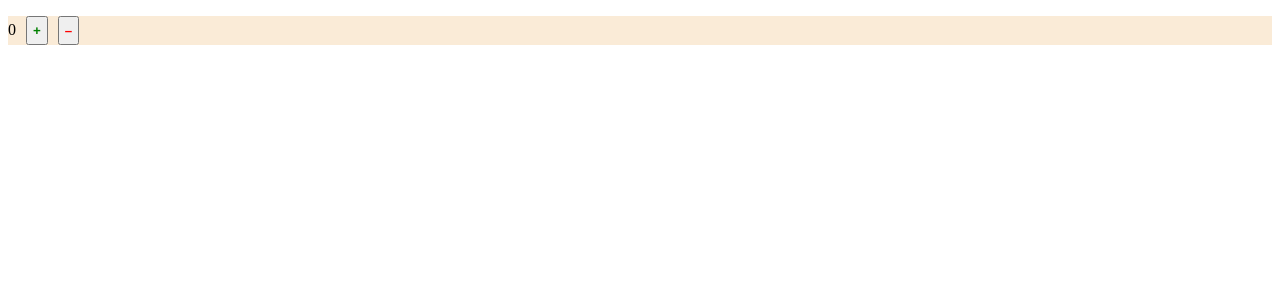
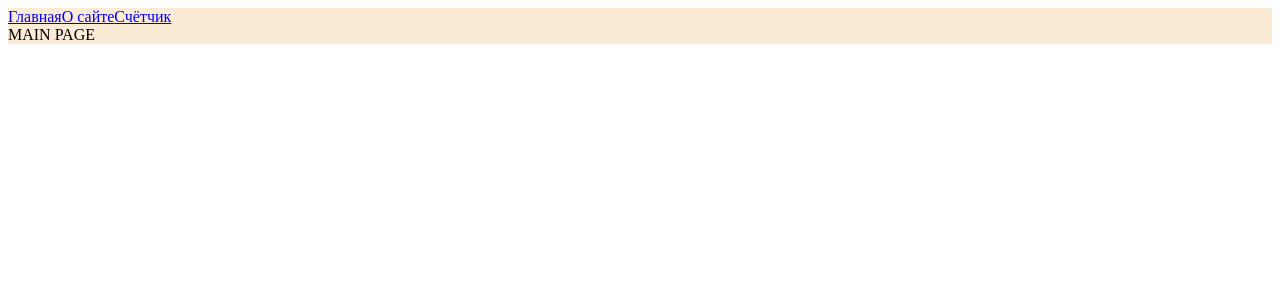
Before and after one commit to Nistler/ReactMagazine, a React app: page / in a window 1280 px wide. Shown: the top 300 px of the page. Built offline with nearby package versions, Linux system fonts and the light colour scheme.

Commit message:
feat: тест роутинга

```diff
--- a/src/App.tsx
+++ b/src/App.tsx
@@ -1,11 +1,23 @@
-import React from 'react';
-import { Counter } from "./components";
+import React, { Suspense } from 'react';
+import { Link, Route, Routes } from 'react-router-dom';
 import './index.scss'
+import { MainPageAsync } from "./pages/MainPage/MainPage.async";
+import { AboutPageAsync } from "./pages/AboutPage/AboutPage.async";
+import { CounterPageAsync } from "./pages/CounterPage/CounterPage.async";
 
 const App = () => {
   return (
     <div className={'app'}>
-      <Counter />
+      <Link to={'/'}>Главная</Link>
+      <Link to={'/about'}>О сайте</Link>
+      <Link to={'/counter'}>Счётчик</Link>
+      <Suspense fallback={<div>Loading...</div>}>
+        <Routes>
+          <Route path={'/'} element={<MainPageAsync />}/>
+          <Route path={'/about'} element={<AboutPageAsync />} />
+          <Route path={'/counter'} element={<CounterPageAsync />}/>
+        </Routes>
+      </Suspense>
     </div>
   );
 };
--- a/src/index.tsx
+++ b/src/index.tsx
@@ -1,8 +1,11 @@
 import { render } from "react-dom";
 import React from "react";
 import App from "./App";
+import { BrowserRouter } from "react-router-dom";
 
 render(
-  <App />,
+  <BrowserRouter>
+    <App />
+  </BrowserRouter>,
   document.getElementById('root'),
 )
--- /dev/null
+++ b/src/pages/AboutPage/AboutPage.async.tsx
@@ -0,0 +1,3 @@
+import { lazy } from "react";
+
+export const AboutPageAsync = lazy(() => import('./AboutPage'));
--- /dev/null
+++ b/src/pages/AboutPage/AboutPage.tsx
@@ -0,0 +1,11 @@
+import React from 'react';
+
+const AboutPage = () => {
+  return (
+    <div>
+      ABOUT PAGE
+    </div>
+  );
+};
+
+export default AboutPage;
--- /dev/null
+++ b/src/pages/CounterPage/CounterPage.async.tsx
@@ -0,0 +1,3 @@
+import { lazy } from "react";
+
+export const CounterPageAsync = lazy(() => import('./CounterPage'));
--- /dev/null
+++ b/src/pages/CounterPage/CounterPage.tsx
@@ -0,0 +1,12 @@
+import React from 'react';
+import { Counter } from "../../components";
+
+const CounterPage = () => {
+  return (
+    <div>
+      <Counter />
+    </div>
+  );
+};
+
+export default CounterPage;
--- /dev/null
+++ b/src/pages/MainPage/MainPage.async.tsx
@@ -0,0 +1,3 @@
+import { lazy } from "react";
+
+export const MainPageAsync = lazy(() => import('./MainPage'));
--- /dev/null
+++ b/src/pages/MainPage/MainPage.tsx
@@ -0,0 +1,11 @@
+import React from 'react';
+
+const MainPage = () => {
+  return (
+    <div>
+      MAIN PAGE
+    </div>
+  );
+};
+
+export default MainPage;
```
Also changed, not shown: 1 other file (tests, documents, lock files or other folders).
